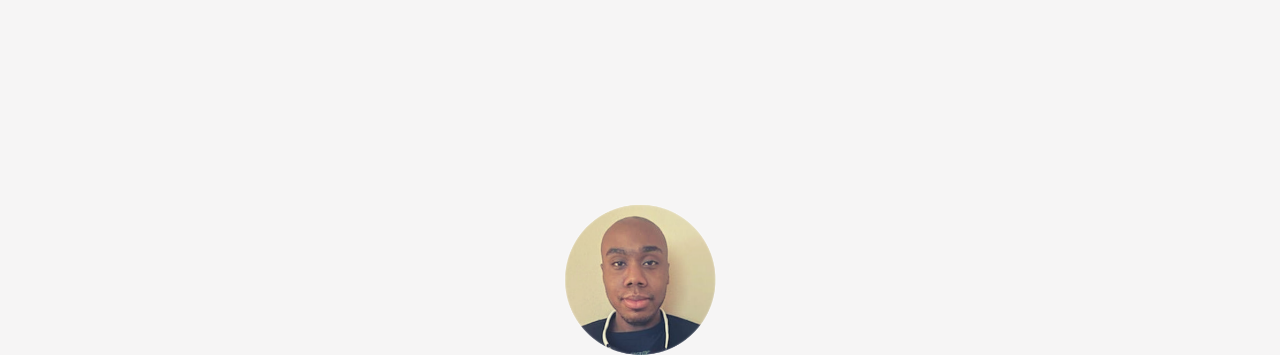
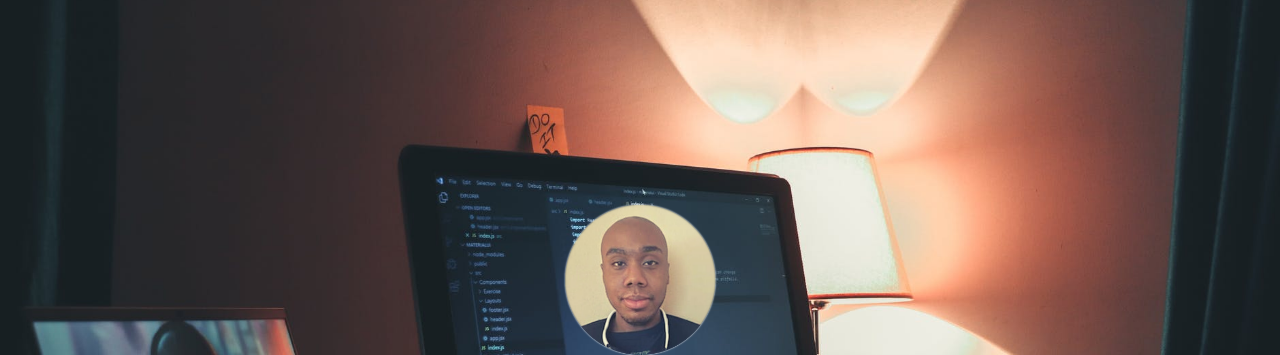
Before and after one commit to treyarte/portfolio, a plain HTML site: page index.html in a window 1280 px wide. Shown: the top 355 px of the page. Drawn offline with Linux system fonts and the light colour scheme; the site is published under a folder, as on GitHub Pages, so addresses that start at the root find nothing.

Commit message:
updated bg header

```diff
--- a/css/styles.css
+++ b/css/styles.css
@@ -122,7 +122,7 @@ body {
 
 .portfolio-header {
   height: 100vh;
-  background: no-repeat center/cover url('/images/bg-header.png');
+  background: no-repeat center/cover url('../images/bg-header.png');
 }
 
 .profile-container {
```
